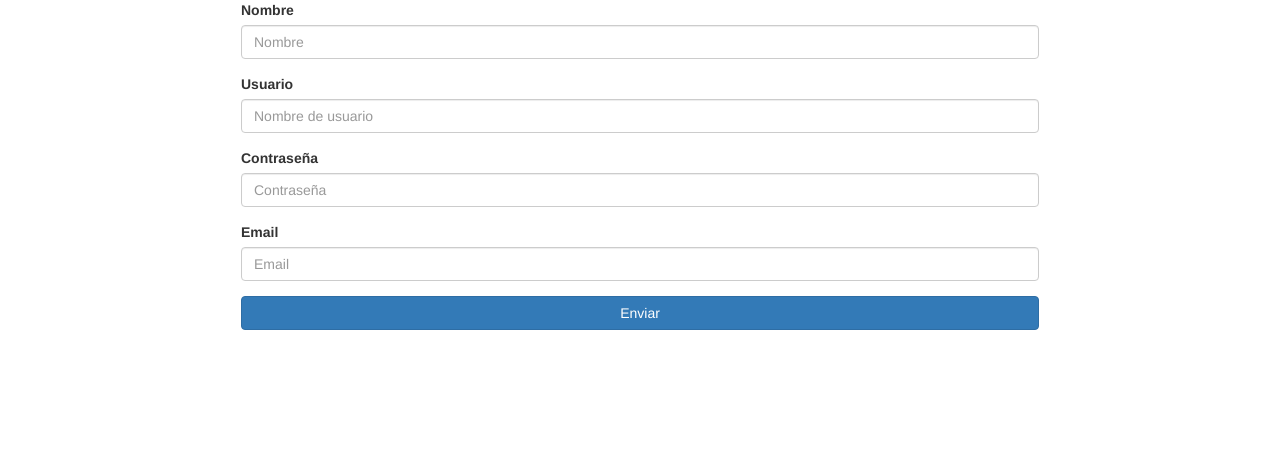
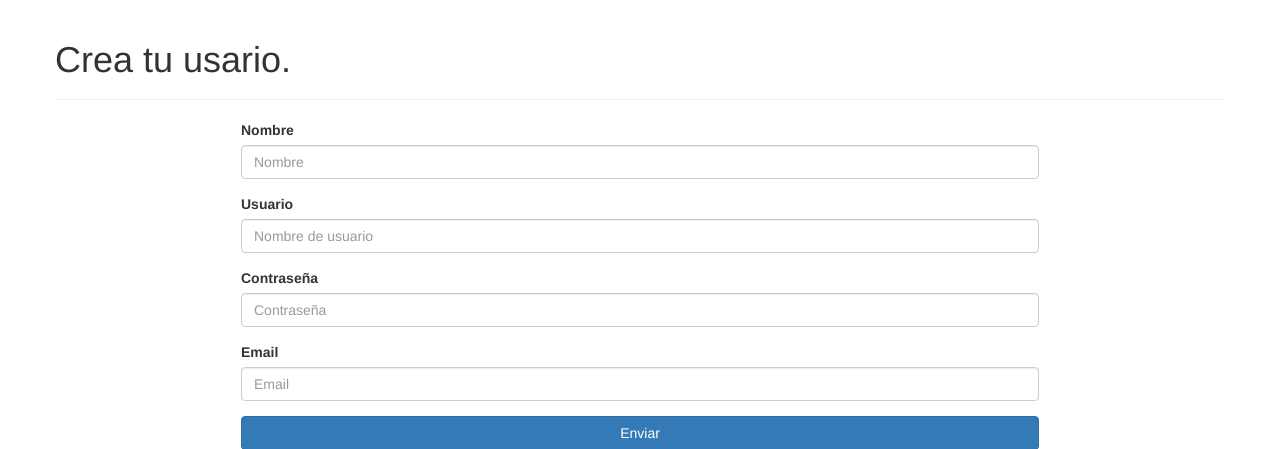
Before and after one commit to 0-cool/Our-CMS, a PHP site: page / in a window 1280 px wide. Shown: the top 449 px of the page. Run offline with PHP 8.4, Linux system fonts and the light colour scheme.

Commit message:
header index.php

```diff
--- a/index.php
+++ b/index.php
@@ -25,6 +25,9 @@ if($_POST){
 <body>
 <div class="container">
 	<div class="row">
+	<div class="page-header">
+		<h1>Crea tu usario.</h1>
+	</div>
 		<div class="col-md-12">
 			<form method="POST" style="width:70%;margin:auto;">
 			  <div class="form-group">
--- a/libreria/config.php
+++ b/libreria/config.php
@@ -1,6 +1,6 @@
 <?php
 		define('DB_HOST', 'localhost');
-		define('DB_NAME', 'carlos');
+		define('DB_NAME', 'our');
 		define('DB_USER', 'root');
 		define('DB_PASS', '');
 		?>
```
